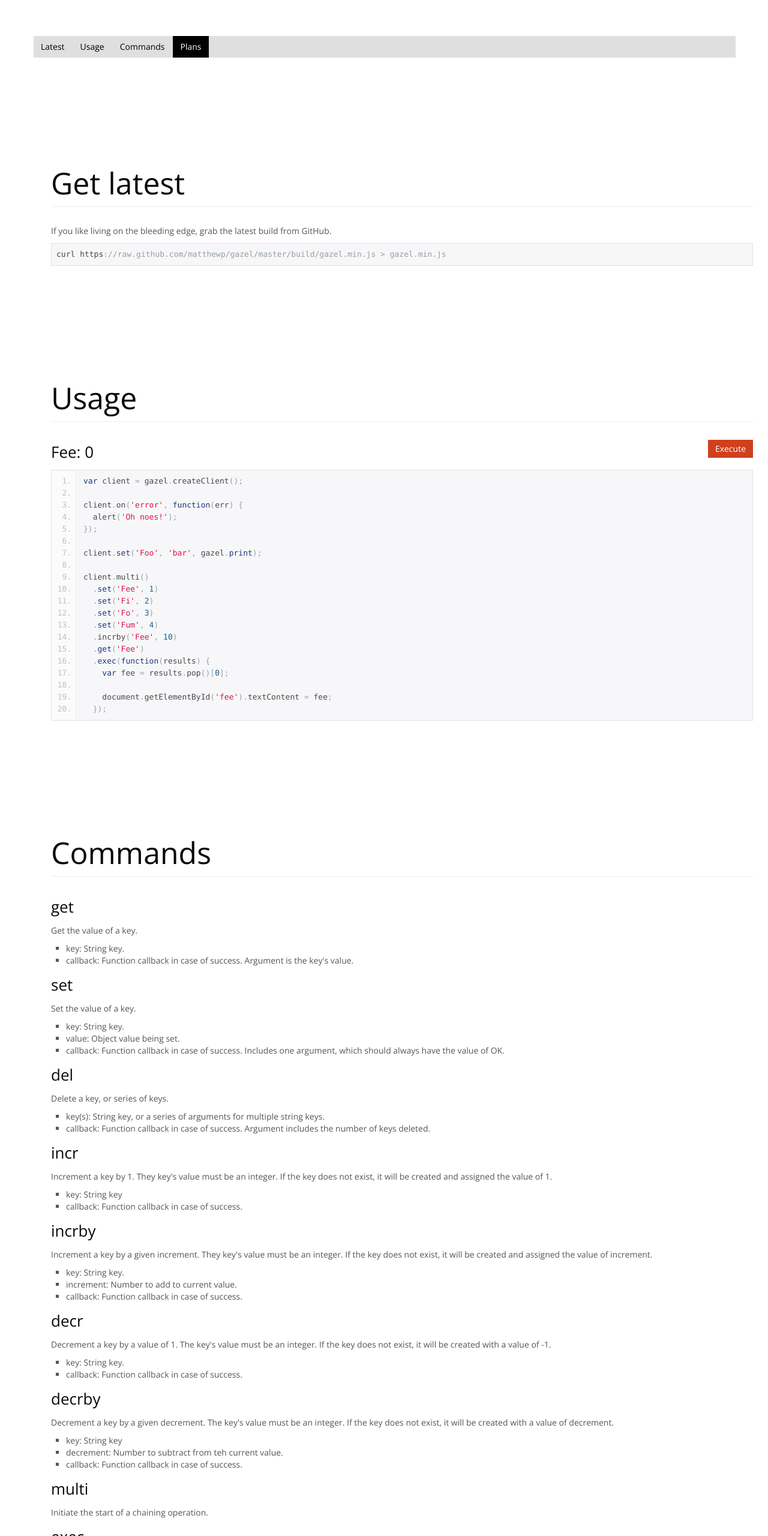
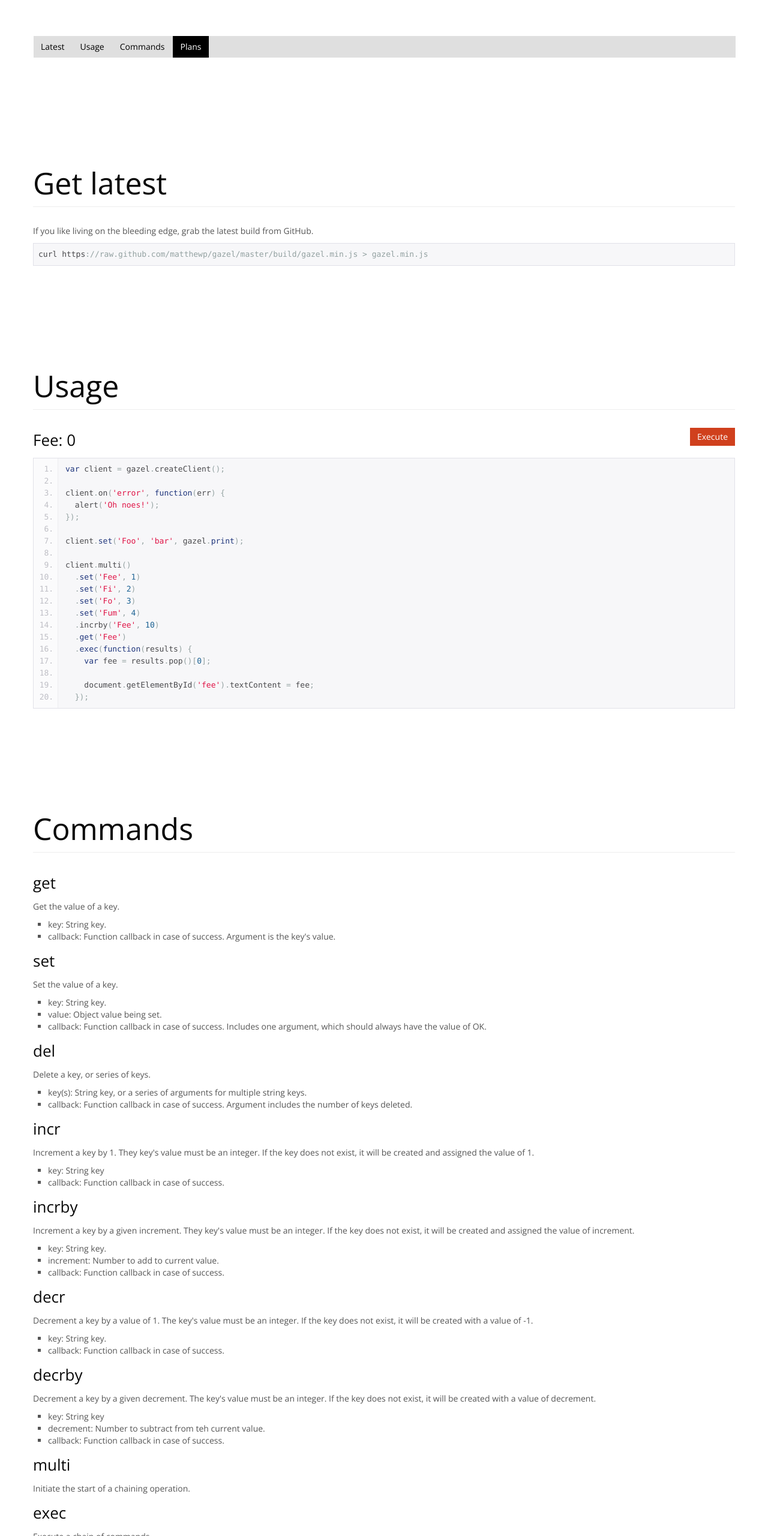
Before and after one commit to matthewp/gazel, a plain HTML site: page index.html in a window 1280 px wide. Shown: the part 240-2800 px from the top of the page at 60% size. Drawn offline with nearby package versions, Linux system fonts and the light colour scheme.

Commit message:
Removed spanswq

```diff
--- a/index.html
+++ b/index.html
@@ -83,14 +83,14 @@
   </div>
 
   <div id="project" class="project container">
-    <section id="get-it" class="span12">
+    <section id="get-it">
       <div class="page-header">
         <h1>Get latest</h1>
       </div>
       <p>If you like living on the bleeding edge, grab the latest build from GitHub.</p>
       <pre class="prettyprint">curl https://raw.github.com/matthewp/gazel/master/build/gazel.min.js > gazel.min.js</pre>
     </section>
-    <section id="usage" class="span12">
+    <section id="usage">
       <div class="page-header">
         <h1>Usage</h1>
       </div>
@@ -133,7 +133,7 @@ client.multi()
         });
       </script>
     </section>
-    <section id="commands" class="span12">
+    <section id="commands">
       <div class="page-header">
         <h1>Commands</h1>
       </div>
@@ -214,7 +214,7 @@ client.multi()
           <li><span class="arg">callback</span>: Function callback, called after discarding the transactions in process.</li>
         </ul>
     </section>
-    <section id="plans" class="span12">
+    <section id="plans">
       <div class="page-header">
         <h1>Plans</h1>
       </div>
@@ -227,7 +227,7 @@ client.multi()
     </section>
     <br><br><br><br>
     <hr>
-    <footer id="footer" class="span12">
+    <footer id="footer">
       <p class="pull-right">
         <a href="#top">Back to top</a>
       </p>
```
